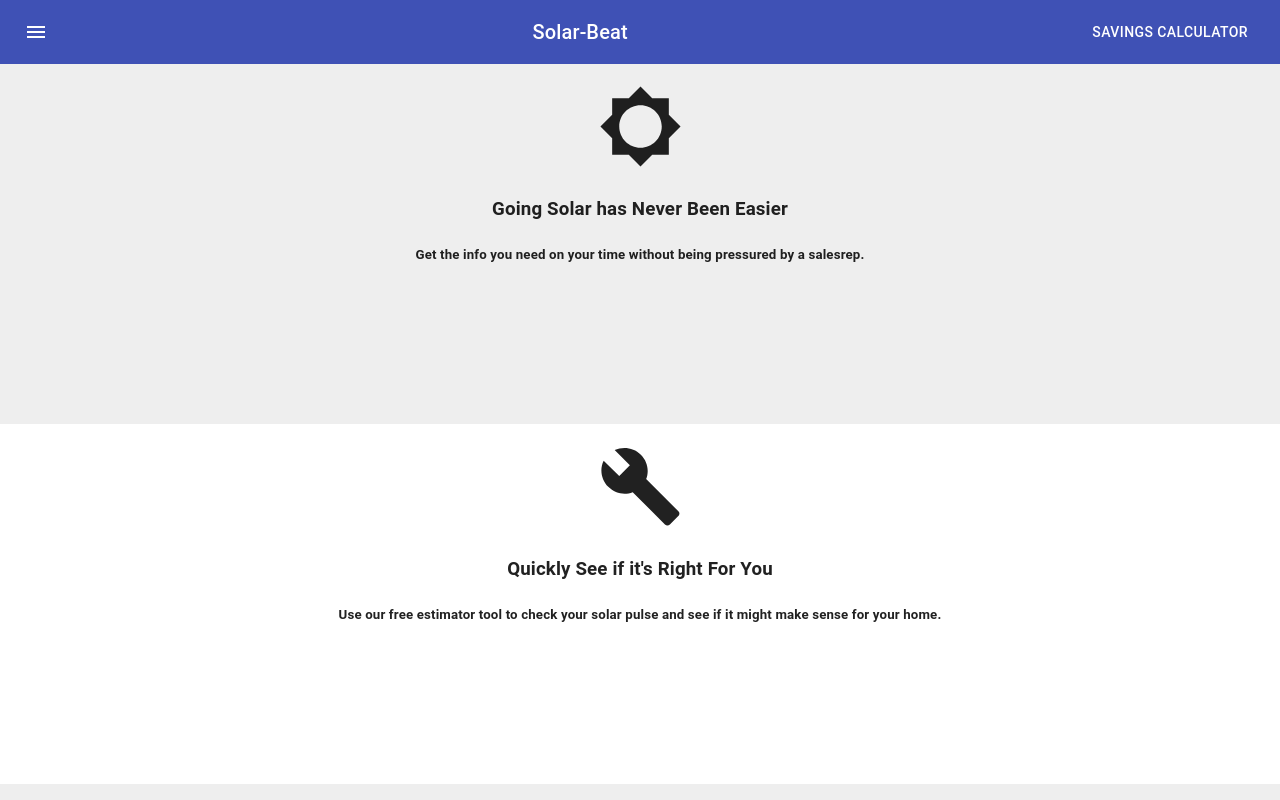
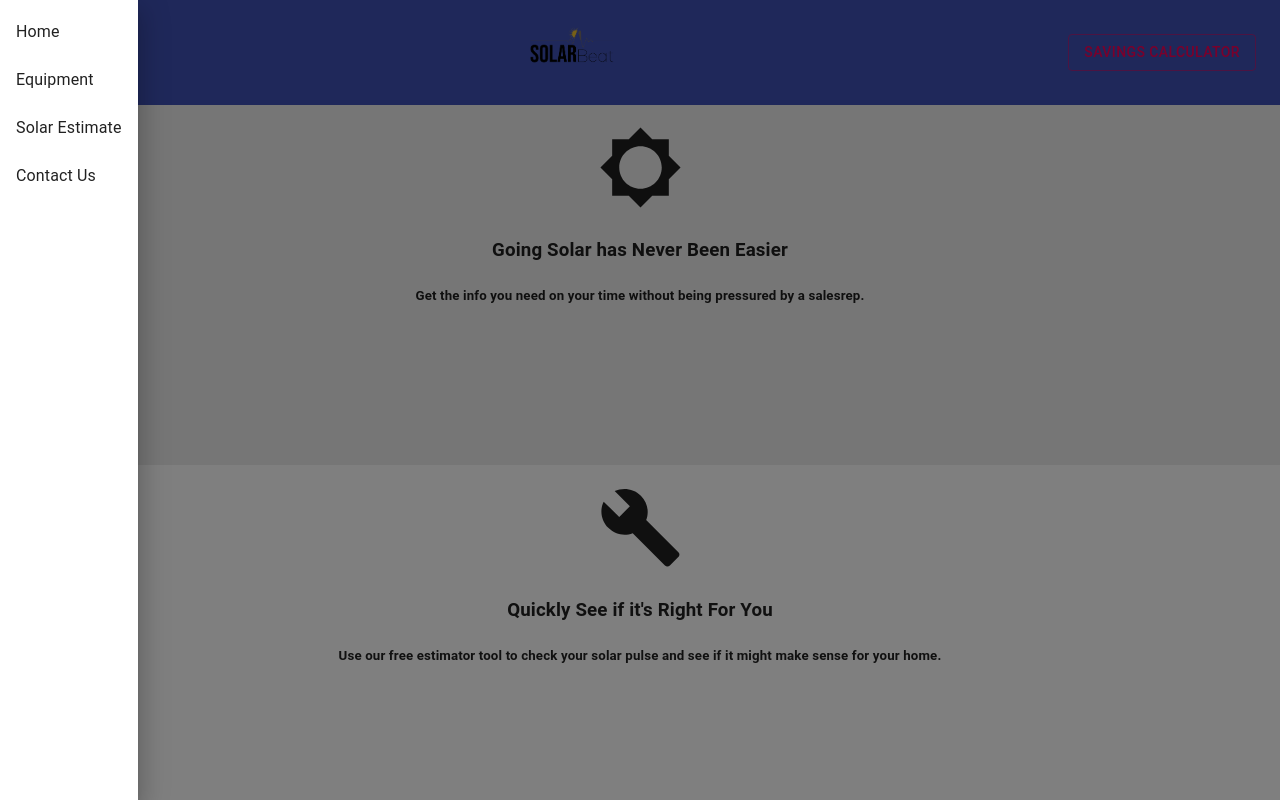
Before and after one commit to NGDino/solar-beat, a React (Create React App) app in the folder solar-beat/: page / in a window 1280 px wide. Both pictures are taken after a click on the button "menu". Shown: the top 800 px of the page. Built offline with nearby package versions, Linux system fonts and the light colour scheme.

Commit message:
popout menu basic layout

```diff
--- a/solar-beat/src/App.css
+++ b/solar-beat/src/App.css
@@ -40,3 +40,12 @@
 .MuiIcon-fontSizeLarge{
   font-size: 85px;
 }
+
+.headLogo{
+  height: 100px;
+
+}
+
+#callToAction{
+  text-align: right;
+}
--- a/solar-beat/src/App.js
+++ b/solar-beat/src/App.js
@@ -1,4 +1,4 @@
-import logo from './logo.svg';
+// import logo from './logo.svg';
 import './App.css';
 
 //theme
--- a/solar-beat/src/components/Header/index.js
+++ b/solar-beat/src/components/Header/index.js
@@ -1,11 +1,14 @@
-import React from 'react';
+import React, {useState} from 'react';
 import { makeStyles } from '@material-ui/core/styles';
-import AppBar from '@material-ui/core/AppBar';
-import Toolbar from '@material-ui/core/Toolbar';
-import Typography from '@material-ui/core/Typography';
-import Button from '@material-ui/core/Button';
-import IconButton from '@material-ui/core/IconButton';
+import {AppBar, Toolbar, Button,IconButton, Drawer, List, ListItem, ListItemText} from '@material-ui/core';
+
 import MenuIcon from '@material-ui/icons/Menu';
+
+//menu
+
+
+//solarbeat logo
+import Logo from '../../assets/solarbeat.png'
 
 const useStyles = makeStyles((theme) => ({
     root: {
@@ -17,24 +20,74 @@
     title: {
         flexGrow: 1,
     },
+    list: {
+        width: 350,
+    },
+    fullList: {
+        width: 'auto',
+    },
+
+
 }));
+
+
 
 export default function Header() {
     const classes = useStyles();
+
+    const [open, setOpen] = useState(false)
+
+    const handleDrawerOpen = () => {
+        setOpen(true)
+    }
+
+    const handleDrawerClose = () => {
+        setOpen(false)
+    }
+
+
 
     return (
         <div className={classes.root}>
         <AppBar position="static">
             <Toolbar>
-            <IconButton edge="start" className={classes.menuButton} color="inherit" aria-label="menu">
-                <MenuIcon />
-            </IconButton>
-            <Typography variant="h6" className={classes.title}>
-                Solar-Beat
-            </Typography>
-            <Button color="inherit">Savings Calculator</Button>
+
+                <IconButton
+                    edge="start"
+                    className={classes.menuButton}
+                    color="inherit"
+                    onClick={handleDrawerOpen}
+                    aria-label="menu"
+                >
+                    <MenuIcon />
+                </IconButton>
+
+                <div className={classes.title}>
+                    <img className="headLogo" src={Logo}/>
+                </div>
+                <Button
+                    id="callToAction"
+                    color="secondary"
+                    variant= "outlined"
+                >
+                    Savings Calculator
+                </Button>
             </Toolbar>
         </AppBar>
+
+        <Drawer anchor= 'left' open={open} onClose={handleDrawerClose}>
+            <List>
+                {['Home', 'Equipment', 'Solar Estimate', 'Contact Us'].map((text) => (
+                    <ListItem
+                        button key={text}
+                        onClick={handleDrawerClose}
+                        >
+                    <ListItemText primary={text} />
+                    </ListItem>
+                ))}
+            </List>
+        </Drawer>
+
         </div>
     );
 }
--- a/solar-beat/src/pages/Contact/index.js
+++ b/solar-beat/src/pages/Contact/index.js
@@ -0,0 +1,5 @@
+import React from 'react'
+
+const Contact = () =>{
+
+}
```
Also changed, not shown: solar-beat/src/assets/solarbeat.png (added), solar-beat/src/utils/solarCalc.js (added), 1 other file (tests, documents, lock files or other folders).
